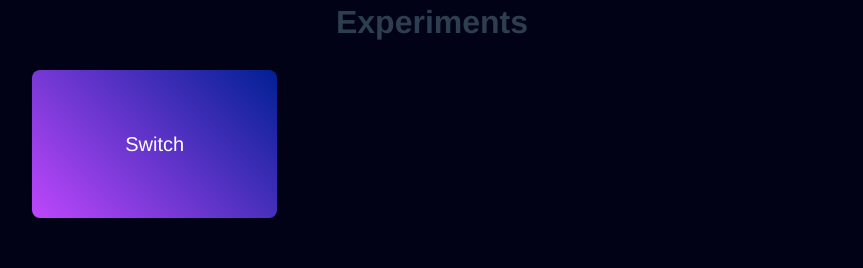
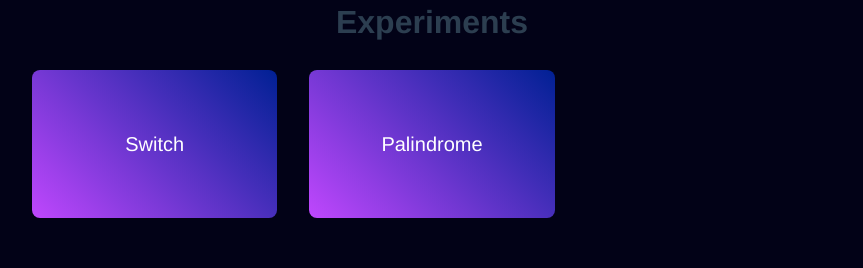
Before and after one commit to felixbouveret/vue-js-playground, a Vue app: page / in a window 1280 px wide. Shown: the part 438-706 px from the top of the page, without its empty margins (208-1071 px from the left). Built offline with nearby package versions, Linux system fonts and the light colour scheme.

Commit message:
Add palindrome

```diff
--- /dev/null
+++ b/src/modules/Palindrome/Palindrome.vue
@@ -0,0 +1,94 @@
+<template>
+  <section class="root">
+    <div class="inner">
+      <div class="palindromeContainer">
+        <transition name="palinFade" mode="out-in">
+          <span v-if="reversWord">Palindrome</span>
+        </transition>
+        <input v-model="word" type="text" />
+      </div>
+    </div>
+  </section>
+</template>
+
+<script>
+export default {
+  data() {
+    return {
+      word: null,
+    };
+  },
+  computed: {
+    reversWord() {
+      if (this.word && this.word.length > 1) {
+        const splitWord = this.word.split("");
+        const isOdd = splitWord.length % 2;
+
+        let firstLetterId = this.word.length - 1;
+        for (
+          let lastLetterId = 0;
+          lastLetterId < splitWord.length / 2 + isOdd;
+          lastLetterId++
+        ) {
+          const lastLetter = splitWord[lastLetterId];
+          const firstLetter = splitWord[firstLetterId];
+
+          if (lastLetter !== firstLetter) {
+            firstLetterId--;
+            return false;
+          }
+          firstLetterId--;
+        }
+        return true;
+      }
+      return false;
+    },
+  },
+};
+</script>
+
+<style lang="scss" scoped>
+.inner {
+  display: flex;
+  flex-direction: column;
+  align-items: center;
+}
+
+.palindromeContainer {
+  position: relative;
+}
+
+span {
+  position: absolute;
+  color: white;
+  font-size: 2em;
+  margin-top: 16px;
+  transform: translate(-50%, -100%);
+  left: 50%;
+  top: -32px;
+}
+
+input {
+  background: linear-gradient(45deg, #bf47fd, #002094);
+  padding: 16px 24px;
+  border-radius: 4px;
+  border: 0;
+  font-size: 125%;
+}
+
+.palinFade-enter-active,
+.palinFade-leave-active {
+  transition-duration: 0.3s;
+  transition-property: opacity, top;
+  transition-timing-function: ease;
+}
+
+.palinFade-enter,
+.palinFade-leave-active {
+  opacity: 0;
+}
+
+.palinFade-enter {
+  top: -24px;
+}
+</style>
--- /dev/null
+++ b/src/modules/Palindrome/index.js
@@ -0,0 +1 @@
+export { default } from "./Palindrome";
--- /dev/null
+++ b/src/pages/Experiments/Palindrome.vue
@@ -0,0 +1,17 @@
+<template>
+  <div>
+    <Navigation />
+    <PalindromeModule />
+  </div>
+</template>
+<script>
+import Navigation from "@/components/Navigation";
+import PalindromeModule from "@/modules/Palindrome";
+
+export default {
+  components: {
+    Navigation,
+    PalindromeModule,
+  },
+};
+</script>
--- a/src/router/routes.js
+++ b/src/router/routes.js
@@ -59,6 +59,14 @@ export default [
           title: "Playground | Switch",
         },
       },
+      {
+        path: "palindrome",
+        name: "Palindrome",
+        component: () => import("@/pages/Experiments/Palindrome"),
+        meta: {
+          title: "Playground | Palindrome",
+        },
+      },
     ],
   },
 ];
```
